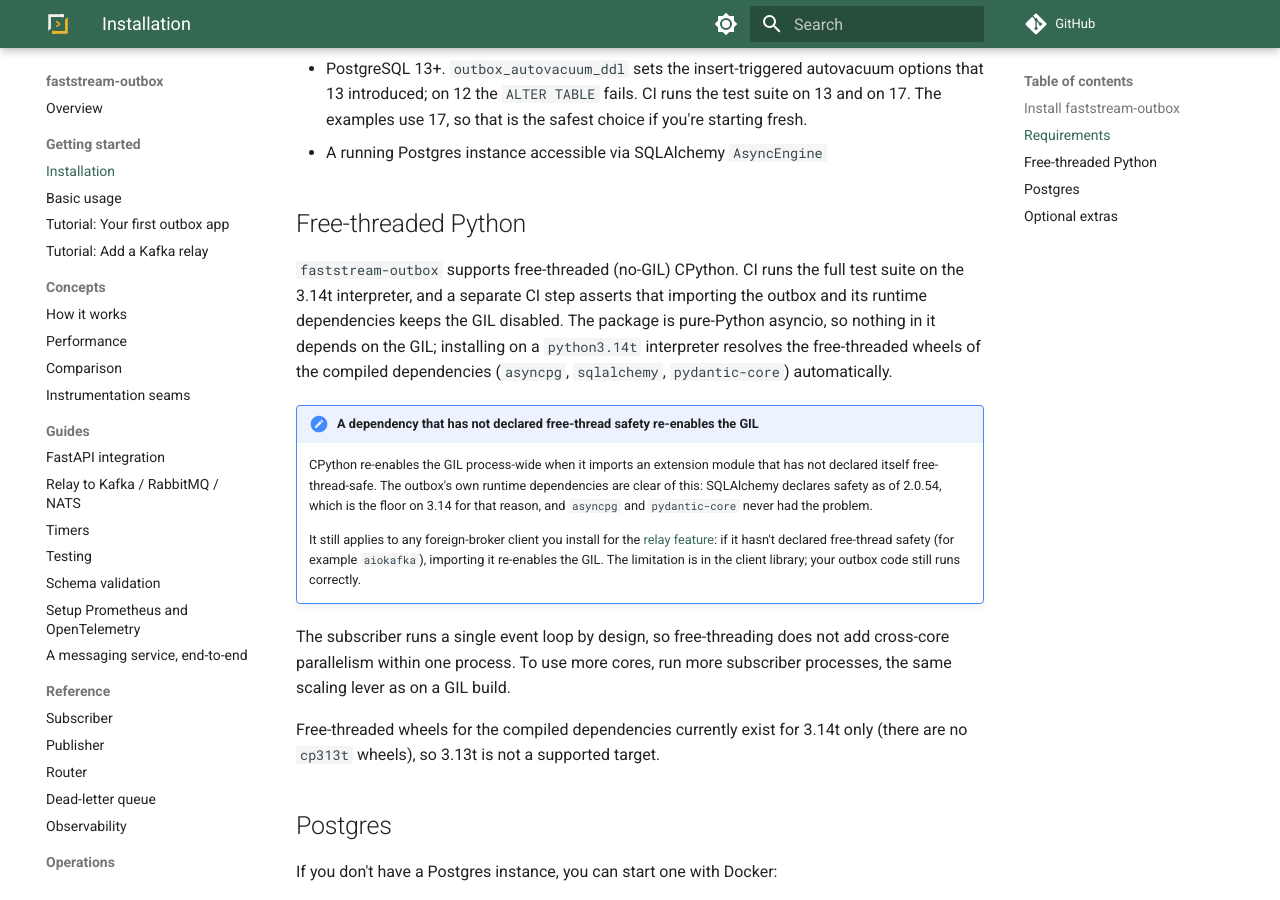
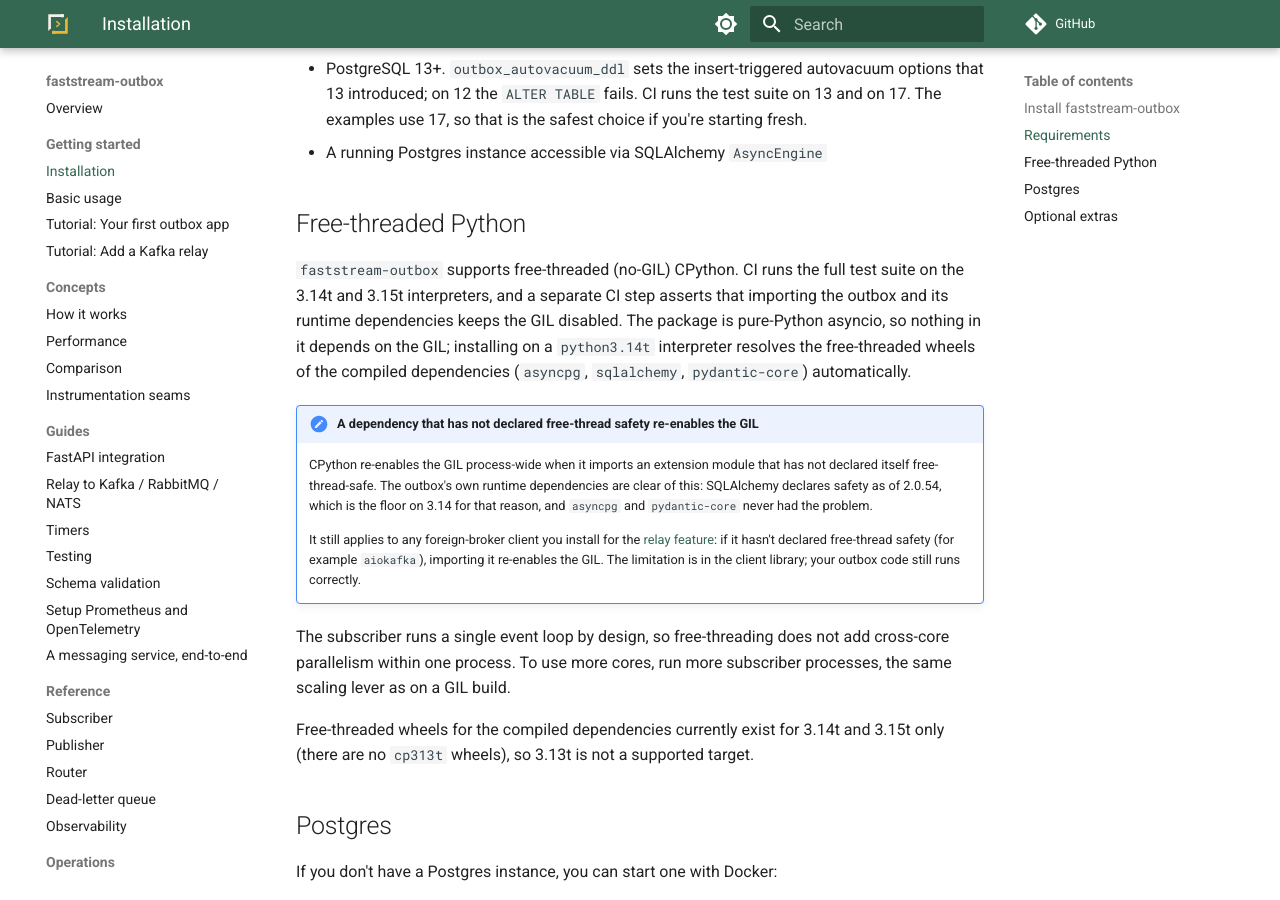
Before and after one commit to modern-python/faststream-outbox, an MkDocs documentation site: the page built from docs/introduction/installation.md, in a window 1280 px wide and 900 px high, scrolled down 380 px. Built offline with MkDocs 1.6.1 and Material for MkDocs 9.7.7, drawn with Linux system fonts in a browser that asks for light colours; comment, search, counter and statistics services are not loaded.

Commit message:
ci: test Python 3.15 and 3.15t as supported versions (#250)

```diff
--- a/docs/introduction/installation.md
+++ b/docs/introduction/installation.md
@@ -32,7 +32,7 @@
 ## Free-threaded Python
 
 `faststream-outbox` supports free-threaded (no-GIL) CPython. CI runs the full
-test suite on the 3.14t interpreter, and a separate CI step asserts that
+test suite on the 3.14t and 3.15t interpreters, and a separate CI step asserts that
 importing the outbox and its runtime dependencies keeps the GIL disabled. The
 package is pure-Python
 asyncio, so nothing in it depends on the GIL; installing on a `python3.14t`
@@ -58,7 +58,7 @@ process. To use more cores, run more subscriber processes, the same scaling
 lever as on a GIL build.
 
 Free-threaded wheels for the compiled dependencies currently exist for 3.14t
-only (there are no `cp313t` wheels), so 3.13t is not a supported target.
+and 3.15t only (there are no `cp313t` wheels), so 3.13t is not a supported target.
 
 ## Postgres
 
--- a/pyproject.toml
+++ b/pyproject.toml
@@ -16,6 +16,7 @@ classifiers = [
     "Programming Language :: Python :: 3.12",
     "Programming Language :: Python :: 3.13",
     "Programming Language :: Python :: 3.14",
+    "Programming Language :: Python :: 3.15",
     "Programming Language :: Python :: Free Threading :: 2 - Beta",
     "Typing :: Typed",
     "Topic :: Software Development :: Libraries",
```
Also changed, not shown: 1 other file.
